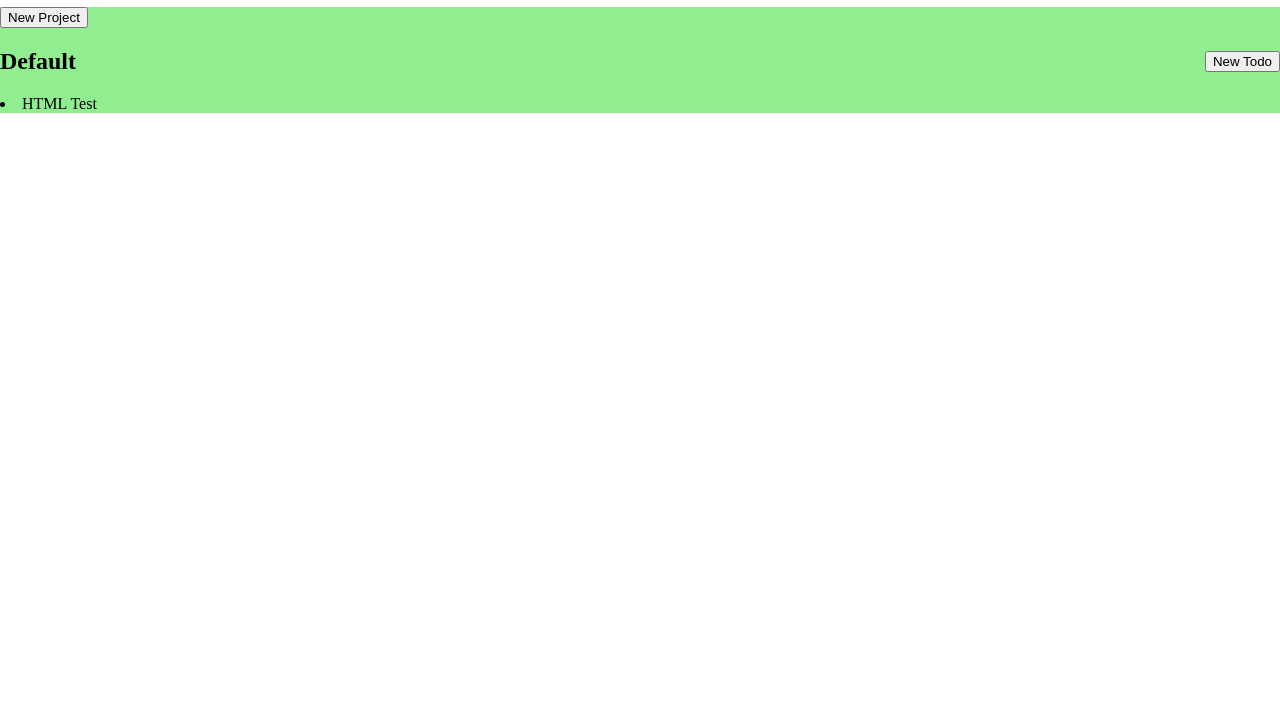
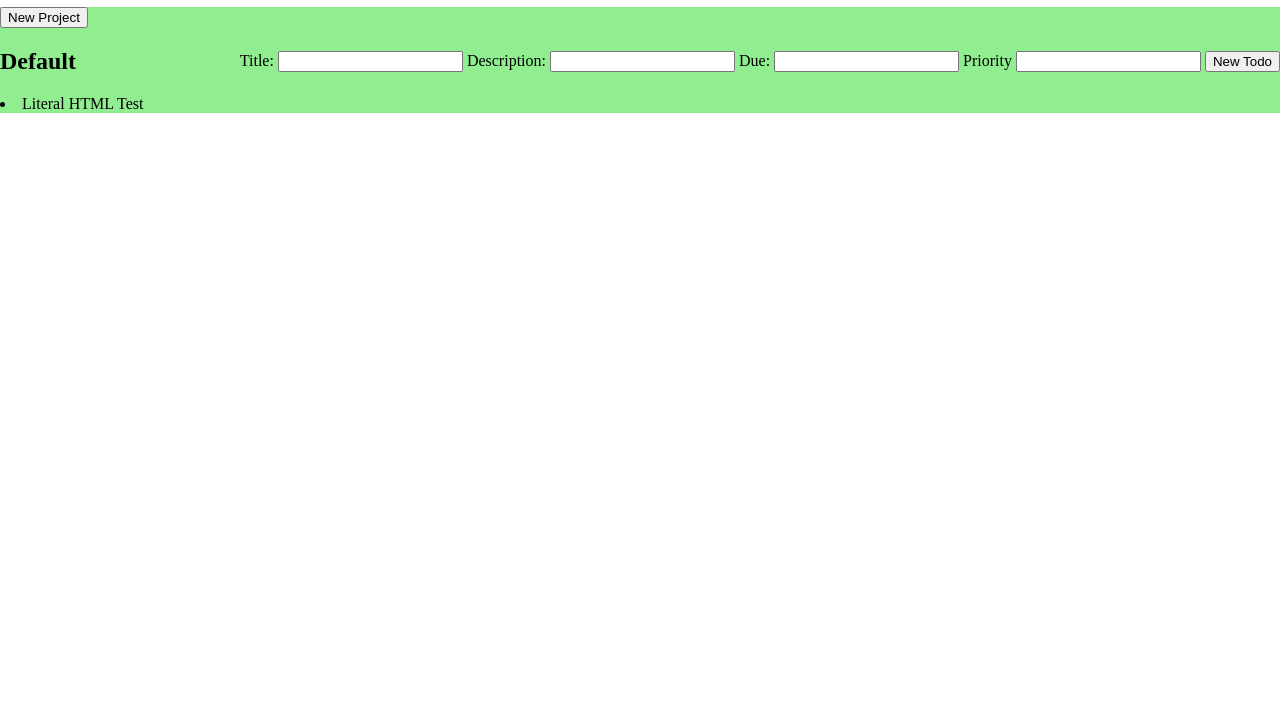
Before and after one commit to jaredaritter/todo, a website built with webpack: page dist/index.html in a window 1280 px wide. Shown: the part 73-800 px from the top of the page. Built offline with nearby package versions, Linux system fonts and the light colour scheme.

Commit message:
Add form for new todo attributes

```diff
--- a/dist/index.html
+++ b/dist/index.html
@@ -13,10 +13,20 @@
         <div class="project">
           <div class="inputs">
             <h2>Default</h2>
-            <button class="new-todo">New Todo</button>
+            <form>
+              <label for="title">Title: </label>
+              <input type="text" id="title" name="title">
+              <label for="description">Description: </label>
+              <input type="text" id="description" name="description">
+              <label for="due">Due: </label>
+              <input type="text" id="due" name="due">
+              <label for="priority">Priority </label>
+              <input type="text" id="priority" name="priority">
+              <button type="button" class="new-todo">New Todo</button>
+            </form>
           </div>
           <div class="list">
-            <li>HTML Test</li>
+            <li>Literal HTML Test</li>
           </div>
         </div>
       </div>
```
